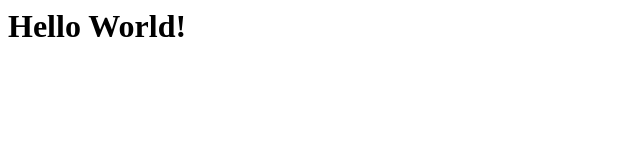
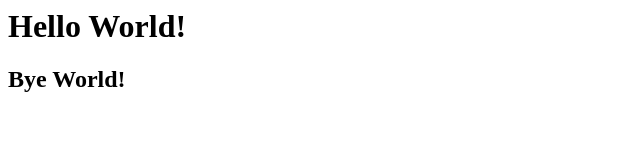
Before and after one commit to Joungeun-Bae/practice-instagram, a plain HTML site: page index.html in a window 1280 px wide. Shown: the whole page, without its empty margins (0-640 px from the left). Drawn offline with Linux system fonts and the light colour scheme.

Commit message:
likeliion.html

```diff
--- a/index.html
+++ b/index.html
@@ -1 +1,2 @@
 <h1> Hello World! </h1>
+<h2> Bye World! </h2>
```
